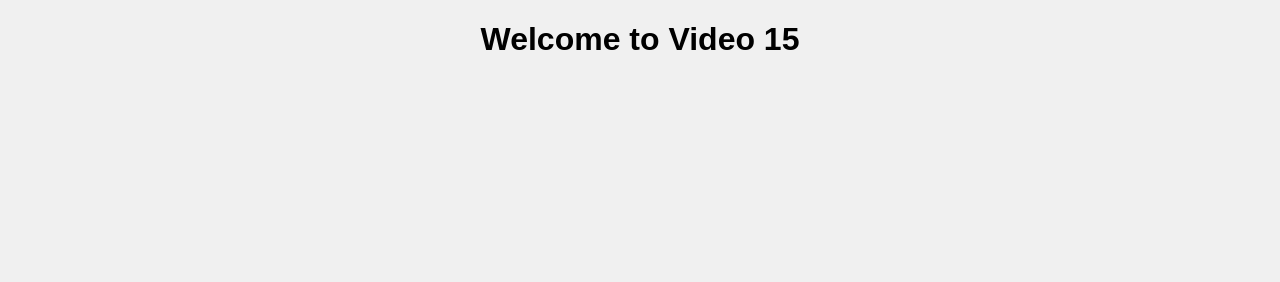
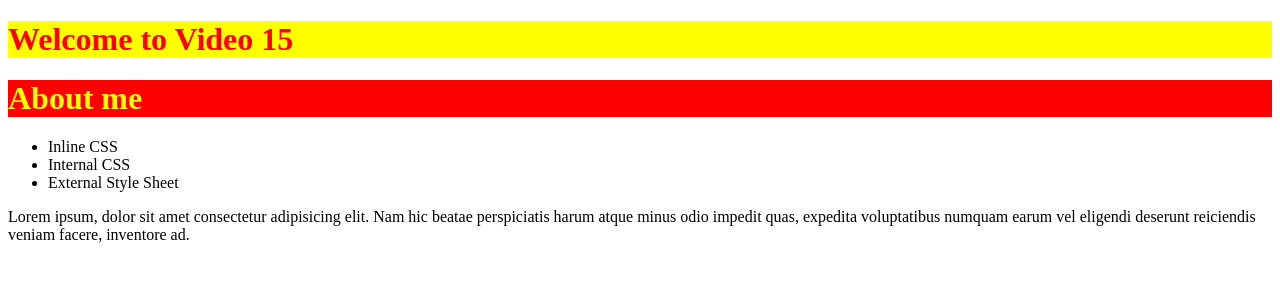
Before and after one commit to hassankhaliqak/Sigma-Web-Development, a plain HTML site: page Learning/Working/video15/index.html in a window 1280 px wide. Drawn offline with Linux system fonts and the light colour scheme.

Commit message:
video 15

```diff
--- a/Learning/Working/video15/index.html
+++ b/Learning/Working/video15/index.html
@@ -1,13 +1,34 @@
 <!DOCTYPE html>
 <html lang="en">
+
 <head>
     <meta charset="UTF-8">
     <meta name="viewport" content="width=device-width, initial-scale=1.0">
-    <title>Video 15</title>
+    <title>Inline, Internal & External CSS</title>
     <link rel="stylesheet" href="style.css">
+
+<style>
+    h1{
+        color: red;
+        background: yellow;
+    }
+</style>
 </head>
+
 <body>
     <h1>Welcome to Video 15</h1>
+    <h1 style="color: yellow; background: #f00;">About me</h1>
+    <div>
+        <ul>
+            <li>Inline CSS</li>
+            <li>Internal CSS</li>
+            <li>External Style Sheet</li>
+        </ul>
+    </div>
+    <p>Lorem ipsum, dolor sit amet consectetur adipisicing elit. Nam hic beatae perspiciatis harum atque minus odio
+        impedit quas, expedita voluptatibus numquam earum vel eligendi deserunt reiciendis veniam facere, inventore ad.
+    </p>
     <script src="script.js"></script>
 </body>
+
 </html>
--- a/Learning/Working/video15/style.css
+++ b/Learning/Working/video15/style.css
@@ -1,7 +1,4 @@
-body {
-    font-family: Arial, sans-serif;
-    background-color: #f0f0f0;
-    margin: 0;
-    padding: 0;
-    text-align: center;
+h1{
+    color: red;
+    background: yellow;
 }
```
